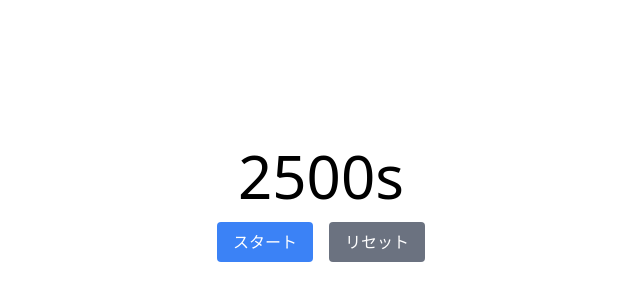
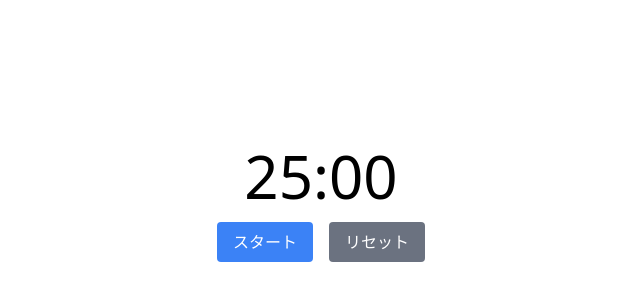
Before and after one commit to Nakayama-Yuki/PomodoroTimer, a Next.js app: page / in a window 1280 px wide. Shown: the part 196-496 px from the top of the page, without its empty margins (319-959 px from the left). Built offline with nearby package versions, Linux system fonts and the light colour scheme.

Commit message:
Refactor Timer component import and file name

```diff
--- a/src/app/page.tsx
+++ b/src/app/page.tsx
@@ -1,4 +1,4 @@
-import Timer from "@/components/Timer";
+import Timer from "@/components/timer";
 
 export default function Home() {
   return (
--- /dev/null
+++ b/src/components/button.tsx
@@ -0,0 +1,40 @@
+interface StartButtonProps {
+  handleStart: () => void;
+}
+
+export function StartButton({ handleStart }: StartButtonProps) {
+  return (
+    <button
+      onClick={handleStart}
+      className="bg-blue-500 text-white px-4 py-2 rounded">
+      スタート
+    </button>
+  );
+}
+interface StopButtonProps {
+  handleStop: () => void;
+}
+
+export function StopButton({ handleStop }: StopButtonProps) {
+  return (
+    <button
+      onClick={handleStop}
+      className="bg-red-500 text-white px-4 py-2 rounded">
+      ストップ
+    </button>
+  );
+}
+
+interface ResetButtonProps {
+  handleReset: () => void;
+}
+
+export function ResetButton({ handleReset }: ResetButtonProps) {
+  return (
+    <button
+      onClick={handleReset}
+      className="bg-gray-500 text-white px-4 py-2 rounded">
+      リセット
+    </button>
+  );
+}
--- a/src/components/Timer.tsx
+++ b/src/components/timer.tsx
@@ -1,9 +1,13 @@
 "use client";
 
 import { useState, useEffect } from "react";
+import { StartButton, StopButton, ResetButton } from "@/components/button";
 
+// 基本的なタイマー
+// タイマーの時間をselectで選択できるようにする
+// リセットボタンを押した時に選択した時間に戻す
 export default function Timer() {
-  const initialTime = 2500; // 初期値は15分 25 * 60 = 1500
+  const initialTime = 1500; // 初期値は25分＝1500秒
   const [focusTime, setTime] = useState(initialTime);
   const [isRunning, setIsRunning] = useState(false);
 
@@ -18,42 +22,44 @@ export default function Timer() {
     }
     return () => clearInterval(timer);
   }, [isRunning, focusTime]);
+
   // スタートボタンを押した時の処理
   function handleStart() {
     setIsRunning(true);
   }
+
   // ストップボタンを押した時の処理
   function handleStop() {
     setIsRunning(false);
   }
+
   // リセットボタンを押した時の処理
   function handleReset() {
     setIsRunning(false);
-    setTime(initialTime);
+    setTime(initialTime); // 初期値に戻す todo
+  }
+
+  // 時間をMM:SS形式にフォーマットする関数
+  // 引数はseconds秒数、返り値はstring文字列
+  function formatTime(seconds: number): string {
+    const minutes = Math.floor(seconds / 60);
+    const remainingSeconds = seconds % 60;
+
+    return `${String(minutes).padStart(2, "0")}:${String(
+      remainingSeconds
+    ).padStart(2, "0")}`;
   }
 
   return (
     <div className="flex flex-col items-center justify-center h-screen">
-      <div className="text-6xl mb-4">{focusTime}s</div>
+      <div className="text-6xl mb-4">{formatTime(focusTime)}</div>
       <div className="flex space-x-4">
         {!isRunning ? (
-          <button
-            onClick={handleStart}
-            className="bg-blue-500 text-white px-4 py-2 rounded">
-            スタート
-          </button>
+          <StartButton handleStart={handleStart} />
         ) : (
-          <button
-            onClick={handleStop}
-            className="bg-red-500 text-white px-4 py-2 rounded">
-            ストップ
-          </button>
+          <StopButton handleStop={handleStop} />
         )}
-        <button
-          onClick={handleReset}
-          className="bg-gray-500 text-white px-4 py-2 rounded">
-          リセット
-        </button>
+        <ResetButton handleReset={handleReset} />
       </div>
     </div>
   );
```
